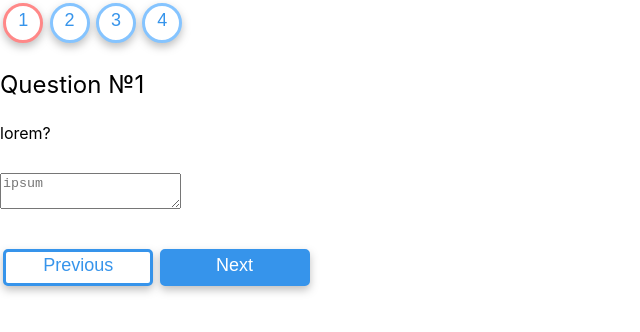
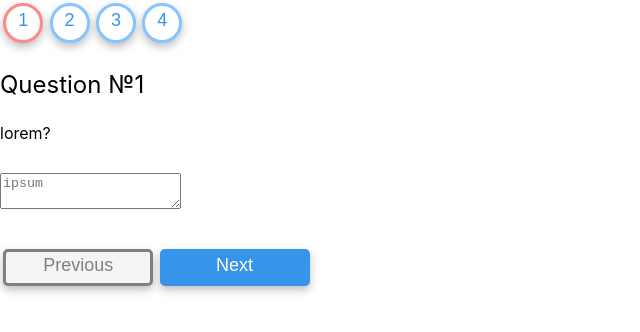
Before and after one commit to ekinohito/platform-frontend, a Next.js app: page /test in a window 1280 px wide. Shown: the top 332 px of the page, without its empty margins (0-640 px from the left). Built offline with nearby package versions, Linux system fonts and the light colour scheme.

Commit message:
index bug fix

```diff
--- a/components/MainFrame.tsx
+++ b/components/MainFrame.tsx
@@ -5,15 +5,16 @@ import AnswerField from "./AnswerField";
 import Button from "./Button";
 import styles from "../styles/MainFrame.module.css"
 
-export default function MainFrame(props: {stage: Stage, index: number, setIndex: Dispatch<SetStateAction<number>>}) {
-    const {stage, index, setIndex} = props
+export default function MainFrame(props: {stage: Stage, index: number,
+    setIndex: Dispatch<SetStateAction<number>>, isLast: boolean}) {
+    const {stage, index, setIndex, isLast} = props
     return <Frame>
         <h3 className={styles.header}>Question №{index + 1}</h3>
         <p className={styles.question}>{stage.question}</p>
         <AnswerField stage={stage}/>
         <div className={styles.buttons}>
             <Button onClick={() => setIndex(index - 1)} disabled={index === 0}>Previous</Button>
-            <Button onClick={() => setIndex(index + 1)} done>Next</Button>
+            <Button onClick={() => setIndex(index + 1)} disabled={isLast} done>Next</Button>
         </div>
     </Frame>
 }
--- a/pages/test.tsx
+++ b/pages/test.tsx
@@ -29,6 +29,9 @@ export default function Test() {
                 </Button>
             )}
         </div>
-        <MainFrame stage={stages[selectedIndex]} index={selectedIndex} setIndex={setAndUpdateIndex}/>
+        <MainFrame stage={stages[selectedIndex]}
+                   index={selectedIndex}
+                   setIndex={setAndUpdateIndex}
+                   isLast={selectedIndex===stages.length - 1}/>
     </div>
 }
--- a/styles/Button.module.css
+++ b/styles/Button.module.css
@@ -42,6 +42,22 @@
   background-color: #3694EB;
 }
 
+.button[disabled],
+.button[disabled]:hover,
+.button[disabled]:hover {
+  background-color: whitesmoke;
+  color: gray;
+  border-color: gray;
+}
+
+.button.done[disabled],
+.button.done[disabled]:hover,
+.button.done[disabled]:hover {
+  background-color: gray;
+  color: whitesmoke;
+  border-color: whitesmoke;
+}
+
 .button.done.selected {
   border-color: #EF5C5C;
   background-color: #EF5C5C;
```
